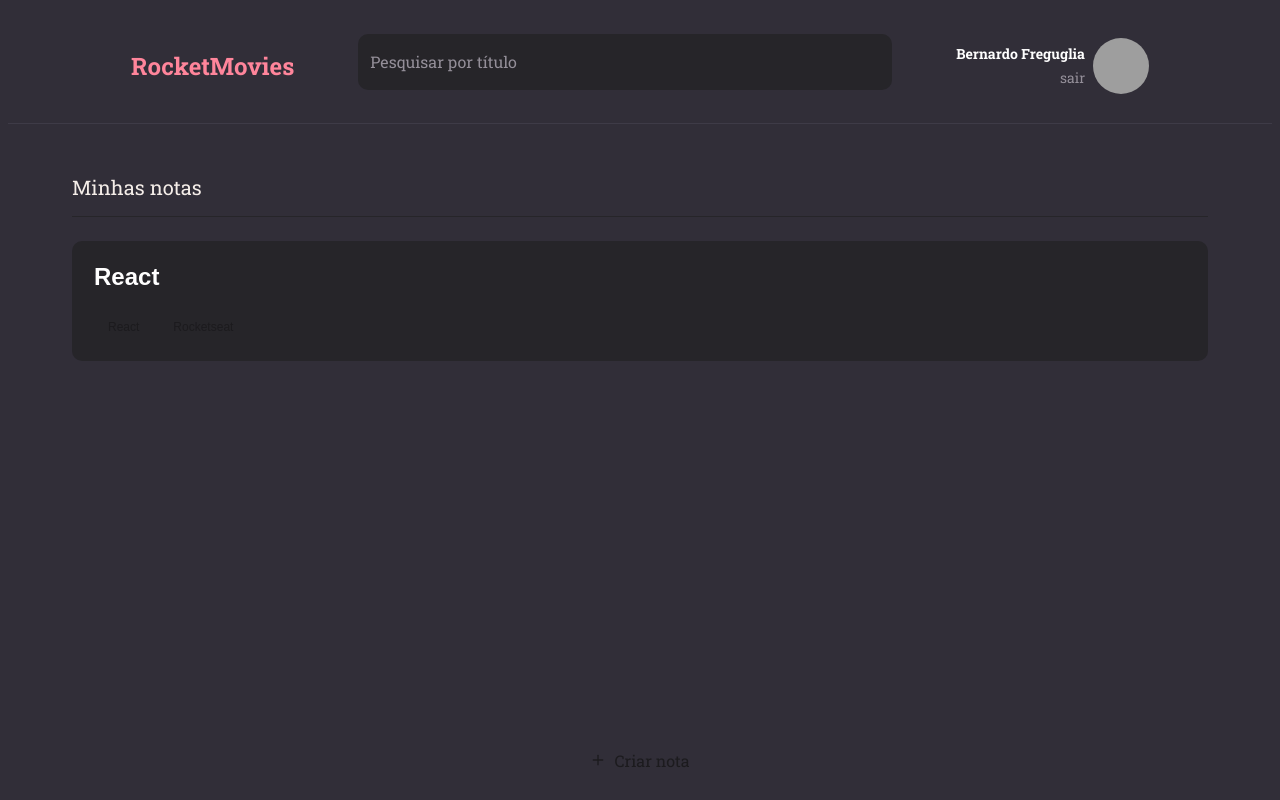
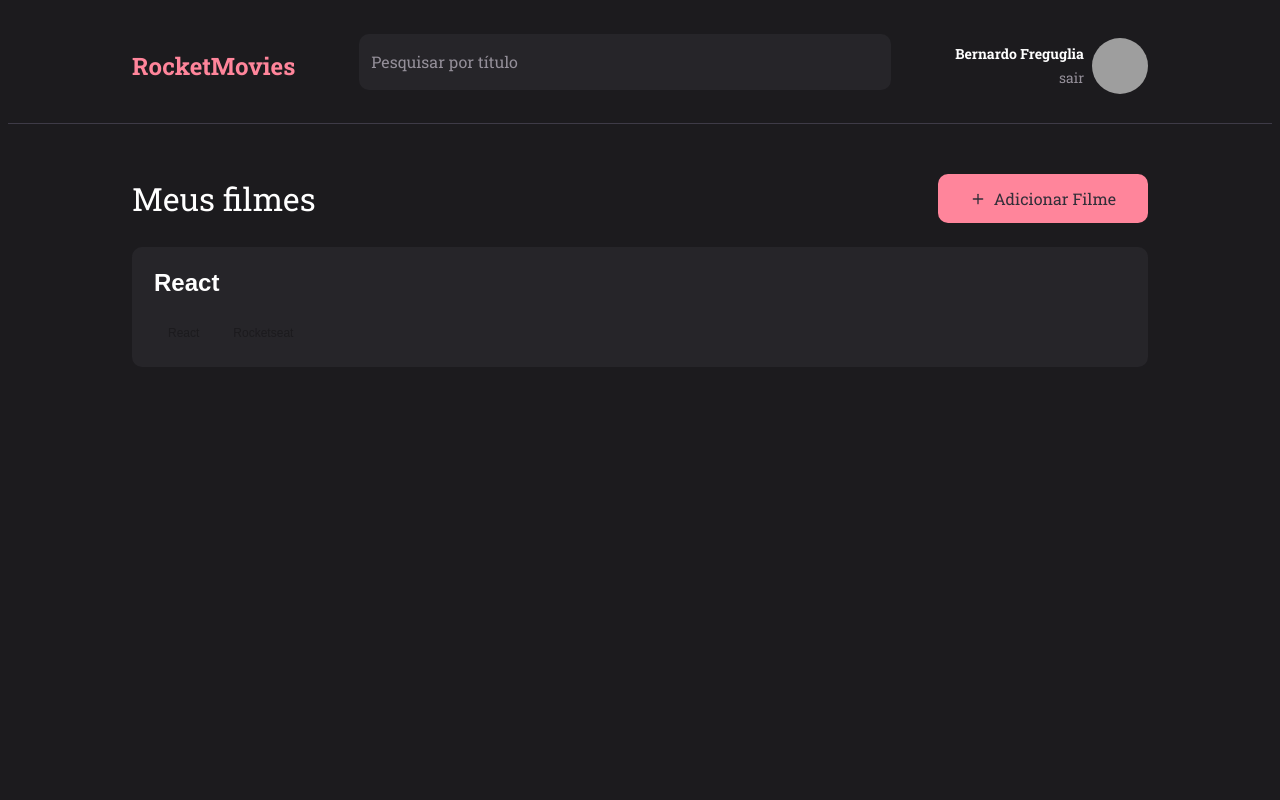
Before and after one commit to beefreguglia/explorer-rocket-movies, a React (Vite) app: page / in a window 1280 px wide. Built offline with nearby package versions, Linux system fonts and the light colour scheme; grey boxes are pictures that could not be loaded.

Commit message:
feature: create section

```diff
--- a/src/components/Button/styles.ts
+++ b/src/components/Button/styles.ts
@@ -5,9 +5,8 @@ export const Container = styled.button`
   background-color: ${({ theme }) => theme.COLORS.PINK};
   color: ${({ theme }) => theme.BACKGROUND_800};
 
-  height: 56px;
   border: 0;
-  padding: 0 16px;
+  padding: 14px 32px;
   margin-top: 16px;
   border-radius: 10px;
   font-weight: 500;
--- a/src/components/Header/styles.ts
+++ b/src/components/Header/styles.ts
@@ -4,7 +4,7 @@ import styled from "styled-components";
 export const Container = styled.header`
   grid-area: header;
   width: 100%;
-  padding: 0 123px;
+  padding: 0 124px;
 
   border-bottom: 1px solid #3E3B47;
 
--- a/src/components/Section/index.tsx
+++ b/src/components/Section/index.tsx
@@ -4,13 +4,17 @@ import { Container } from "./styles";
 
 interface SectionProps {
   title: string;
-  children: ReactNode
+  children: ReactNode;
+  action?: ReactNode;
 }
 
-export function Section({ title, children }: SectionProps) {
+export function Section({ title, children, action }: SectionProps) {
   return(
     <Container>
-      <h2>{title}</h2>
+      <div>
+        <h2>{title}</h2>
+        {action && action}
+      </div>
       {children}
     </Container>
   )
--- a/src/components/Section/styles.ts
+++ b/src/components/Section/styles.ts
@@ -3,12 +3,40 @@ import styled from "styled-components";
 export const Container = styled.section`
   margin: 50px 0 28px;
 
-  > h2 {
-    border-bottom: 1px solid ${({ theme }) => theme.COLORS.BACKGROUND_700};
-    padding-bottom: 16px;
+  > div {
+    display: flex;
+    align-items: center;
+    justify-content: space-between;
     margin-bottom: 24px;
-    color: ${({ theme }) => theme.COLORS.GRAY_100};
-    font-size: 20px;
-    font-weight: 400;
+
+    a {
+      display: flex;
+      justify-content: flex-start;
+      align-items: center;
+      width: auto;
+      gap: 8px;
+      margin: 0;
+      background-color: ${({ theme }) => theme.COLORS.PINK};
+      border-radius: 10px;
+      border: 0;
+      padding: 14px 32px;
+      color: ${({ theme }) => theme.COLORS.BACKGROUND_800};
+
+      p {
+        font-size: 16px;
+      }
+
+      svg {
+        width: 16px;
+        height: 16px;
+      }
+    }
+
+    h2 {
+      color: ${({ theme }) => theme.COLORS.WHITE};
+      font-size: 32px;
+      font-weight: 400;
+    }
   }
+
 `;
--- a/src/pages/Home/index.tsx
+++ b/src/pages/Home/index.tsx
@@ -1,8 +1,9 @@
-import { FiPlus } from "react-icons/fi";
 import { Header } from "../../components/Header";
-import { Container, Content, NewNote } from "./styles";
+import { Container, Content } from "./styles";
 import { Section } from "../../components/Section";
 import { Note } from "../../components/Note";
+import { FiPlus } from "react-icons/fi";
+import { Link } from "react-router-dom";
 
 
 export function Home() {
@@ -10,7 +11,15 @@ export function Home() {
     <Container>
       <Header />
       <Content>
-        <Section title="Minhas notas">
+        <Section
+          title="Meus filmes"
+          action={
+            <Link className="create-button" to="/new">
+              <FiPlus />
+              <p>Adicionar Filme</p>
+            </Link>
+          }
+        >
           <Note
             data={{
               title: "React",
@@ -22,10 +31,6 @@ export function Home() {
           />
         </Section>
       </Content>
-      <NewNote to="/new">
-        <FiPlus />
-        Criar nota
-      </NewNote>
     </Container>
   );
 }
--- a/src/pages/Home/styles.ts
+++ b/src/pages/Home/styles.ts
@@ -1,4 +1,3 @@
-import { Link } from "react-router-dom";
 import styled from "styled-components";
 
 export const Container = styled.div`
@@ -6,29 +5,16 @@ export const Container = styled.div`
   height: 100vh;
   display: grid;
   padding: .5rem;
-  grid-template-rows: 116px auto 64px;
+  grid-template-rows: 116px auto;
   grid-template-areas:
   "header"
-  "content"
-  "newnote";
+  "content";
 
-  background-color: ${({ theme }) => theme.COLORS.BACKGROUND_800};
+  background-color: ${({ theme }) => theme.COLORS.BACKGROUND_900};
 `;
 
 export const Content = styled.div`
   grid-area: content;
-  padding: 0 64px;
+  padding: 0 124px;
   overflow-y: auto;
 `;
-
-export const NewNote = styled(Link)`
-  grid-area: newnote;
-
-  background-color: ${({ theme }) => theme.COLORS.ORANGE};
-  color: ${({ theme }) => theme.COLORS.BACKGROUND_900};
-  display: flex;
-  align-items: center;
-  justify-content: center;
-  gap: 8px;
-  border-radius: 0 0 10px 10px;
-`;
```
